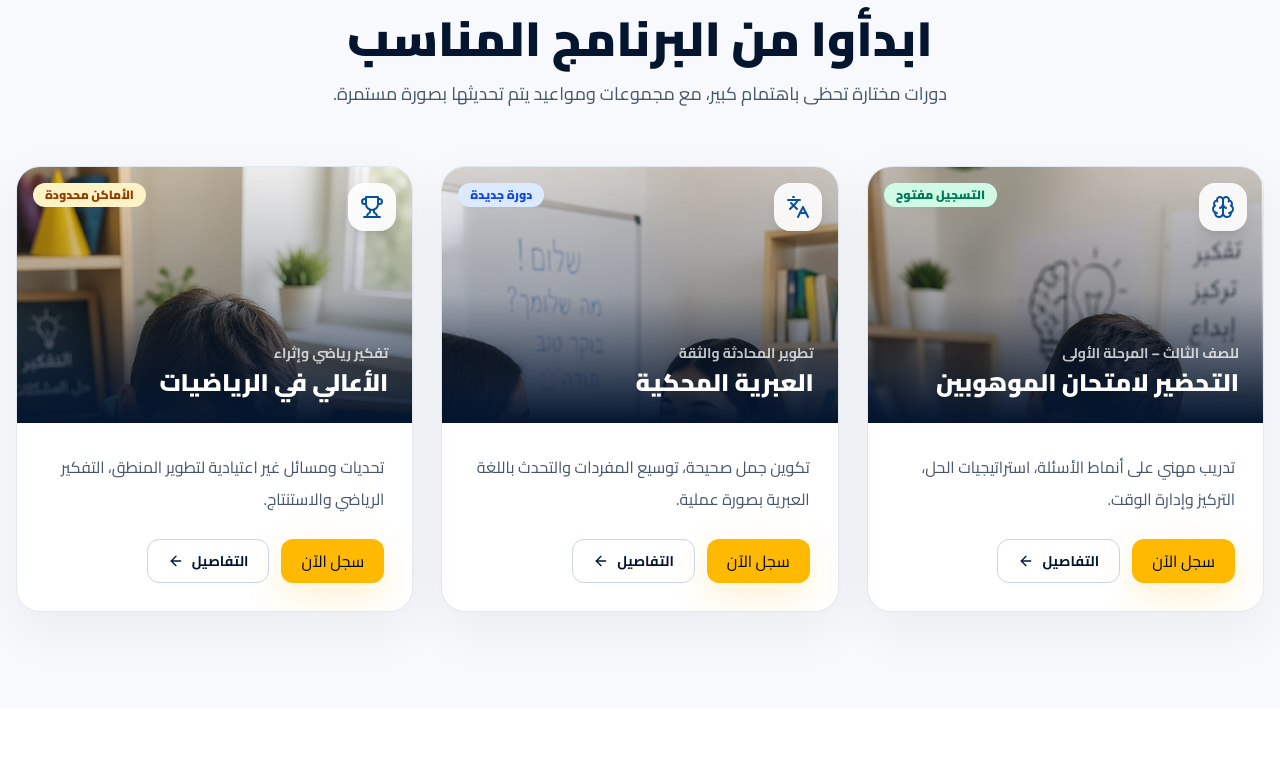
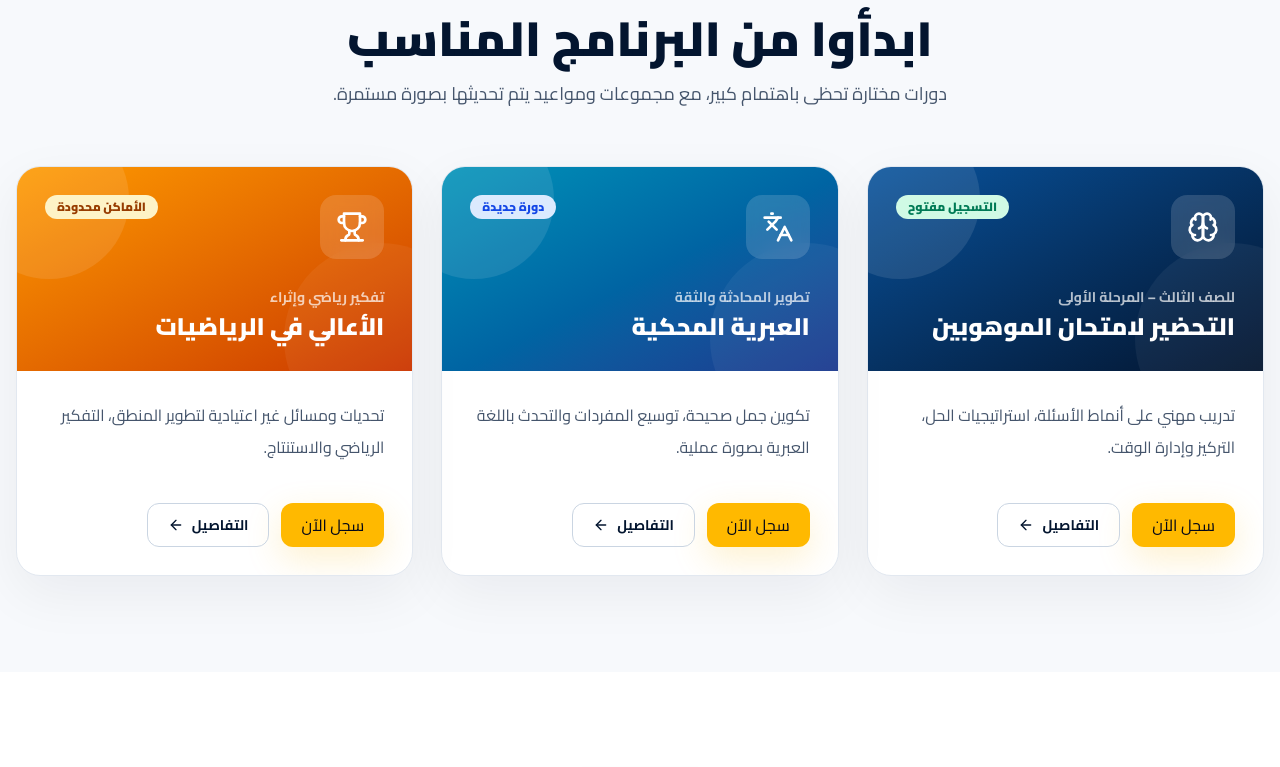
Before and after one commit to Sherbl-Ab/IQplus, a Next.js app: page / in a window 1280 px wide. Shown: the part 1071-1838 px from the top of the page. Built offline with nearby package versions, Linux system fonts and the light colour scheme.

Commit message:
Update WIthout PICturs

```diff
--- a/app/page.tsx
+++ b/app/page.tsx
@@ -1,4 +1,3 @@
-import Image from "next/image";
 import Link from "next/link";
 
 import {
@@ -68,9 +67,9 @@ const featuredCourses = [
     subtitle: "للصف الثالث – المرحلة الأولى",
     description:
       "تدريب مهني على أنماط الأسئلة، استراتيجيات الحل، التركيز وإدارة الوقت.",
-    image: "/courses/gifted-course-clean.png",
     badge: "التسجيل مفتوح",
     badgeClass: "bg-emerald-100 text-emerald-700",
+    gradient: "from-[#07529c] to-[#03152f]",
   },
   {
     icon: Languages,
@@ -78,9 +77,9 @@ const featuredCourses = [
     subtitle: "تطوير المحادثة والثقة",
     description:
       "تكوين جمل صحيحة، توسيع المفردات والتحدث باللغة العبرية بصورة عملية.",
-    image: "/courses/hebrew-course-clean.png",
     badge: "دورة جديدة",
     badgeClass: "bg-blue-100 text-blue-700",
+    gradient: "from-cyan-600 to-blue-900",
   },
   {
     icon: Trophy,
@@ -88,9 +87,9 @@ const featuredCourses = [
     subtitle: "تفكير رياضي وإثراء",
     description:
       "تحديات ومسائل غير اعتيادية لتطوير المنطق، التفكير الرياضي والاستنتاج.",
-    image: "/courses/math-course-clean.png",
     badge: "الأماكن محدودة",
     badgeClass: "bg-amber-100 text-amber-800",
+    gradient: "from-amber-500 to-orange-700",
   },
 ];
 
@@ -234,9 +233,7 @@ export default function HomePage() {
       <section className="relative overflow-hidden bg-gradient-to-b from-white via-blue-50/40 to-white">
         <div className="pointer-events-none absolute inset-0">
           <div className="absolute -right-24 top-20 h-72 w-72 rounded-full bg-amber-300/20 blur-3xl" />
-
           <div className="absolute -left-24 bottom-10 h-96 w-96 rounded-full bg-blue-300/20 blur-3xl" />
-
           <div className="absolute right-1/2 top-1/2 h-[500px] w-[500px] translate-x-1/2 -translate-y-1/2 rounded-full border border-blue-100" />
         </div>
 
@@ -244,22 +241,15 @@ export default function HomePage() {
           <Reveal>
             <div className="max-w-2xl">
               <span className="inline-flex items-center rounded-full border border-blue-100 bg-white px-4 py-2 text-sm font-black text-[#07529c] shadow-sm">
-                مركز تعليمي
+                مركز تعليمي متكامل في المغار
               </span>
 
               <h1 className="mt-6 text-5xl font-black leading-[1.15] text-[#03152f] md:text-7xl">
                 نصنع جيلاً
                 <br />
-
-                <span className="text-[#0a5ca8]">
-                  يتعلّم ويبدع
-                </span>
-
+                <span className="text-[#0a5ca8]">يتعلّم ويبدع</span>
                 <br />
-
-                <span className="text-amber-500">
-                  ويتقدّم
-                </span>
+                <span className="text-amber-500">ويتقدّم</span>
               </h1>
 
               <p className="mt-6 max-w-xl text-lg leading-9 text-slate-600">
@@ -327,7 +317,6 @@ export default function HomePage() {
             <div className="relative min-h-[520px]">
               <div className="absolute inset-x-6 bottom-0 top-8 overflow-hidden rounded-[48px] bg-gradient-to-br from-[#07529c] via-[#0a66b7] to-[#03152f] shadow-[0_35px_90px_rgba(3,21,47,.25)]">
                 <div className="absolute inset-0 bg-[radial-gradient(circle_at_65%_20%,rgba(255,255,255,.22),transparent_35%)]" />
-
                 <div className="absolute inset-8 rounded-[36px] border border-white/20" />
 
                 <div className="absolute left-1/2 top-1/2 w-[72%] -translate-x-1/2 -translate-y-1/2 rounded-[30px] border border-white/20 bg-white/95 p-7 shadow-2xl backdrop-blur">
@@ -409,53 +398,43 @@ export default function HomePage() {
               const Icon = course.icon;
 
               return (
-                <Reveal
-                  key={course.title}
-                  delay={index * 0.07}
-                >
+                <Reveal key={course.title} delay={index * 0.07}>
                   <Card className="group h-full overflow-hidden border-slate-200 transition duration-300 hover:-translate-y-2 hover:shadow-[0_25px_70px_rgba(3,21,47,.15)]">
                     <CardContent className="p-0">
-                      <div className="relative h-64 overflow-hidden">
-                        <Image
-                          src={course.image}
-                          alt={course.title}
-                          fill
-                          sizes="(max-width: 1024px) 100vw, 33vw"
-                          className="object-cover object-top transition duration-500 group-hover:scale-105"
-                        />
+                      <div
+                        className={`relative overflow-hidden bg-gradient-to-br ${course.gradient} p-7 text-white`}
+                      >
+                        <div className="absolute -left-12 -top-12 h-40 w-40 rounded-full bg-white/10" />
+                        <div className="absolute -bottom-16 -right-16 h-48 w-48 rounded-full bg-white/5" />
 
-                        <div className="absolute inset-0 bg-gradient-to-t from-[#03152f] via-[#03152f]/25 to-transparent" />
+                        <div className="relative flex items-start justify-between gap-4">
+                          <span className="grid h-16 w-16 place-items-center rounded-2xl bg-white/15 backdrop-blur">
+                            <Icon className="h-8 w-8" />
+                          </span>
 
                           <span
-                          className={`absolute left-4 top-4 rounded-full px-3 py-1 text-xs font-black ${course.badgeClass}`}
+                            className={`rounded-full px-3 py-1 text-xs font-black ${course.badgeClass}`}
                           >
                             {course.badge}
                           </span>
+                        </div>
 
-                        <span className="absolute right-4 top-4 grid h-12 w-12 place-items-center rounded-2xl bg-white/90 text-[#07529c] shadow-lg backdrop-blur">
-                          <Icon className="h-6 w-6" />
-                        </span>
-
-                        <div className="absolute inset-x-0 bottom-0 p-6 text-white">
-                          <span className="block text-sm font-bold text-white/75">
+                        <span className="relative mt-7 block text-sm font-bold text-white/70">
                           {course.subtitle}
                         </span>
 
-                          <h3 className="mt-1 text-2xl font-black">
+                        <h3 className="relative mt-1 text-2xl font-black">
                           {course.title}
                         </h3>
                       </div>
-                      </div>
 
                       <div className="p-7">
-                        <p className="min-h-[50px] leading-8 text-slate-600">
+                        <p className="min-h-[80px] leading-8 text-slate-600">
                           {course.description}
                         </p>
 
                         <div className="mt-6 flex flex-wrap gap-3">
-                          <RegisterButton>
-                            سجل الآن
-                          </RegisterButton>
+                          <RegisterButton>سجل الآن</RegisterButton>
 
                           <Button
                             asChild
@@ -501,10 +480,7 @@ export default function HomePage() {
               const Icon = service.icon;
 
               return (
-                <Reveal
-                  key={service.title}
-                  delay={index * 0.05}
-                >
+                <Reveal key={service.title} delay={index * 0.05}>
                   <Card className="group h-full overflow-hidden border border-slate-200 bg-white transition duration-300 hover:-translate-y-2 hover:border-amber-300 hover:shadow-[0_25px_70px_rgba(3,21,47,.12)]">
                     <CardContent className="p-0">
                       <div className="relative overflow-hidden bg-gradient-to-br from-[#07529c] to-[#03152f] px-6 py-8 text-white">
@@ -565,10 +541,7 @@ export default function HomePage() {
               const Icon = advantage.icon;
 
               return (
-                <Reveal
-                  key={advantage.title}
-                  delay={index * 0.07}
-                >
+                <Reveal key={advantage.title} delay={index * 0.07}>
                   <div className="h-full rounded-3xl border border-white/10 bg-white/[0.05] p-6 backdrop-blur-sm transition hover:-translate-y-1 hover:bg-white/[0.08]">
                     <span className="text-3xl font-black text-amber-300">
                       0{index + 1}
@@ -591,7 +564,7 @@ export default function HomePage() {
         </div>
       </section>
 
-      {/* How It Works */}
+      {/* Steps */}
       <section className="bg-[#f7f9fc] py-24">
         <div className="mx-auto max-w-7xl px-4">
           <Reveal className="mx-auto max-w-3xl text-center">
@@ -609,10 +582,7 @@ export default function HomePage() {
               const Icon = step.icon;
 
               return (
-                <Reveal
-                  key={step.number}
-                  delay={index * 0.08}
-                >
+                <Reveal key={step.number} delay={index * 0.08}>
                   <div className="relative h-full rounded-3xl border border-slate-200 bg-white p-7 shadow-sm">
                     <span className="absolute left-6 top-5 text-5xl font-black text-slate-100">
                       {step.number}
@@ -652,10 +622,7 @@ export default function HomePage() {
 
           <div className="mt-12 grid gap-5 lg:grid-cols-3">
             {reviews.map((review, index) => (
-              <Reveal
-                key={review.name}
-                delay={index * 0.06}
-              >
+              <Reveal key={review.name} delay={index * 0.06}>
                 <Card className="h-full border-slate-200 shadow-sm transition hover:-translate-y-1 hover:shadow-xl">
                   <CardContent className="p-7">
                     <Quote className="h-10 w-10 text-amber-400" />
@@ -715,10 +682,7 @@ export default function HomePage() {
 
           <div className="mt-12 space-y-4">
             {faqs.map((faq, index) => (
-              <Reveal
-                key={faq.question}
-                delay={index * 0.04}
-              >
+              <Reveal key={faq.question} delay={index * 0.04}>
                 <details className="group rounded-2xl border border-slate-200 bg-white p-6 shadow-sm open:border-blue-200 open:shadow-md">
                   <summary className="flex cursor-pointer list-none items-center justify-between gap-4 text-lg font-black text-[#03152f]">
                     <span>{faq.question}</span>
@@ -735,9 +699,7 @@ export default function HomePage() {
           </div>
 
           <Reveal className="mt-10 text-center">
-            <p className="text-slate-600">
-              لديكم سؤال آخر؟
-            </p>
+            <p className="text-slate-600">لديكم سؤال آخر؟</p>
 
             <Button
               asChild
@@ -786,9 +748,7 @@ export default function HomePage() {
               size="lg"
               className="border-white/30 bg-white/10 text-white hover:bg-white hover:text-[#03152f]"
             >
-              <Link href="/courses">
-                عرض جميع الدورات
-              </Link>
+              <Link href="/courses">عرض جميع الدورات</Link>
             </Button>
           </div>
         </div>
```
Lines whose indentation alone changed are shown as unchanged.
